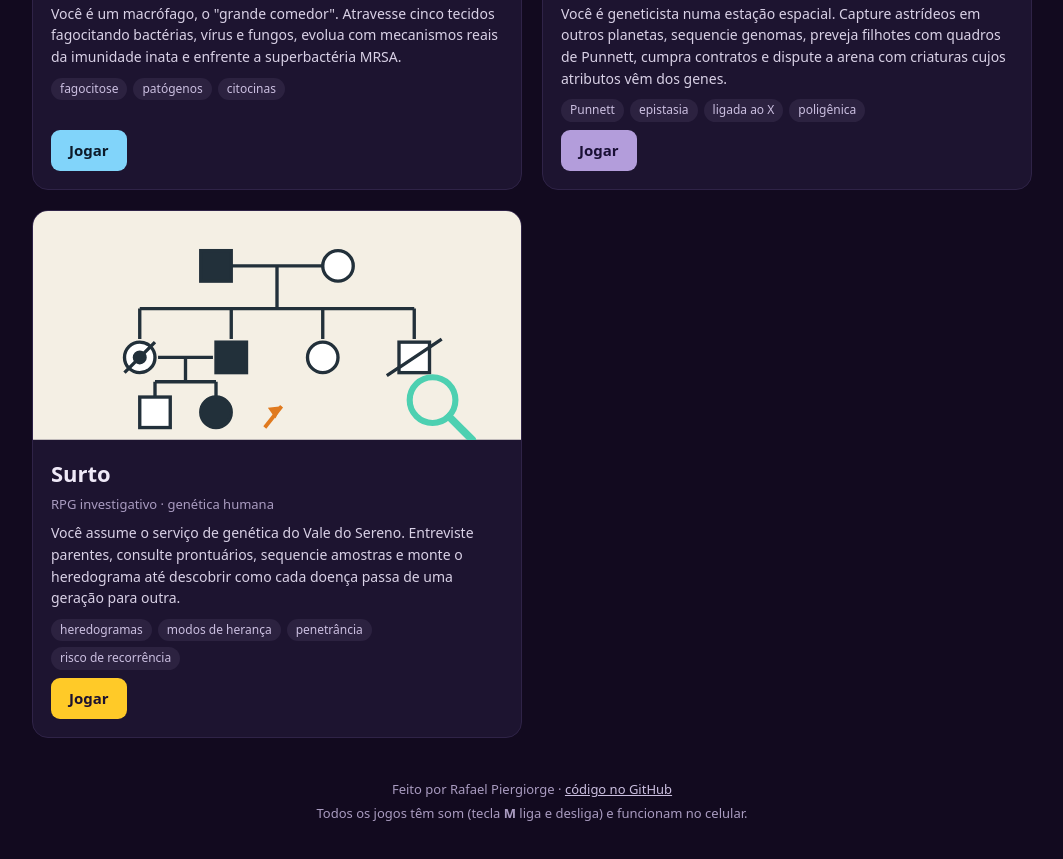
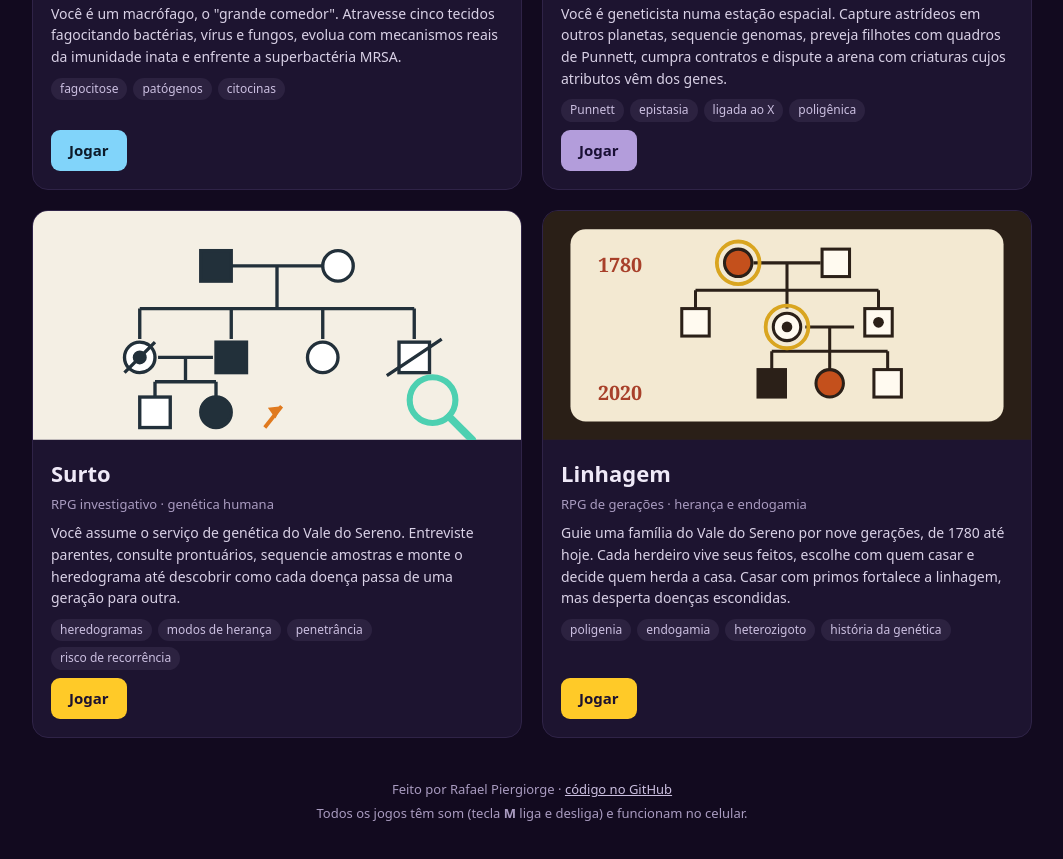
Before and after one commit to Piergiorge/PolGame, a plain HTML site: page index.html in a window 1280 px wide. Shown: the part 1064-1923 px from the top of the page, without its empty margins (108-1171 px from the left). Drawn offline with Linux system fonts and the light colour scheme.

Commit message:
Add files via upload

```diff
--- a/index.html
+++ b/index.html
@@ -182,6 +182,33 @@
         <a class="play" href="surto/">Jogar</a>
       </div>
     </article>
+    <article class="card">
+      <svg class="art" viewBox="0 0 320 150" preserveAspectRatio="xMidYMid slice" aria-hidden="true">
+        <rect width="320" height="150" fill="#2a1f17"/>
+        <rect x="18" y="12" width="284" height="126" rx="10" fill="#f3e9d2"/>
+        <g stroke="#2b2018" stroke-width="2" fill="none">
+          <path d="M138 34H182M160 34V52M100 52H220M100 52V64M160 52V64M220 52V64"/>
+          <path d="M172 76H204M188 76V92M150 92H226M150 92V104M188 92V104M226 92V104"/>
+          <path d="M152 76h4M152 80h4" />
+        </g>
+        <g stroke="#2b2018" stroke-width="2">
+          <circle cx="128" cy="34" r="9" fill="#c4501c"/><rect x="183" y="25" width="18" height="18" fill="#fffaf0"/>
+          <rect x="91" y="64" width="18" height="18" fill="#fffaf0"/><circle cx="160" cy="76" r="9" fill="#fffaf0"/><rect x="211" y="64" width="18" height="18" fill="#fffaf0"/>
+          <rect x="141" y="104" width="18" height="18" fill="#2b2018"/><circle cx="188" cy="113" r="9" fill="#c4501c"/><rect x="217" y="104" width="18" height="18" fill="#fffaf0"/>
+        </g>
+        <circle cx="160" cy="76" r="3.5" fill="#2b2018"/><circle cx="220" cy="73" r="3.5" fill="#2b2018"/>
+        <circle cx="128" cy="34" r="14" fill="none" stroke="#d9a520" stroke-width="2.5"/><circle cx="160" cy="76" r="14" fill="none" stroke="#d9a520" stroke-width="2.5"/>
+        <text x="36" y="40" font-family="Georgia, serif" font-size="13" font-weight="700" fill="#a8402a">1780</text>
+        <text x="36" y="124" font-family="Georgia, serif" font-size="13" font-weight="700" fill="#a8402a">2020</text>
+      </svg>
+      <div class="body">
+        <h2>Linhagem</h2>
+        <div class="genre">RPG de gerações · herança e endogamia</div>
+        <p>Guie uma família do Vale do Sereno por nove gerações, de 1780 até hoje. Cada herdeiro vive seus feitos, escolhe com quem casar e decide quem herda a casa. Casar com primos fortalece a linhagem, mas desperta doenças escondidas.</p>
+        <div class="tags"><span>poligenia</span><span>endogamia</span><span>heterozigoto</span><span>história da genética</span></div>
+        <a class="play" href="linhagem/">Jogar</a>
+      </div>
+    </article>
   </section>
 
   <footer>
```
